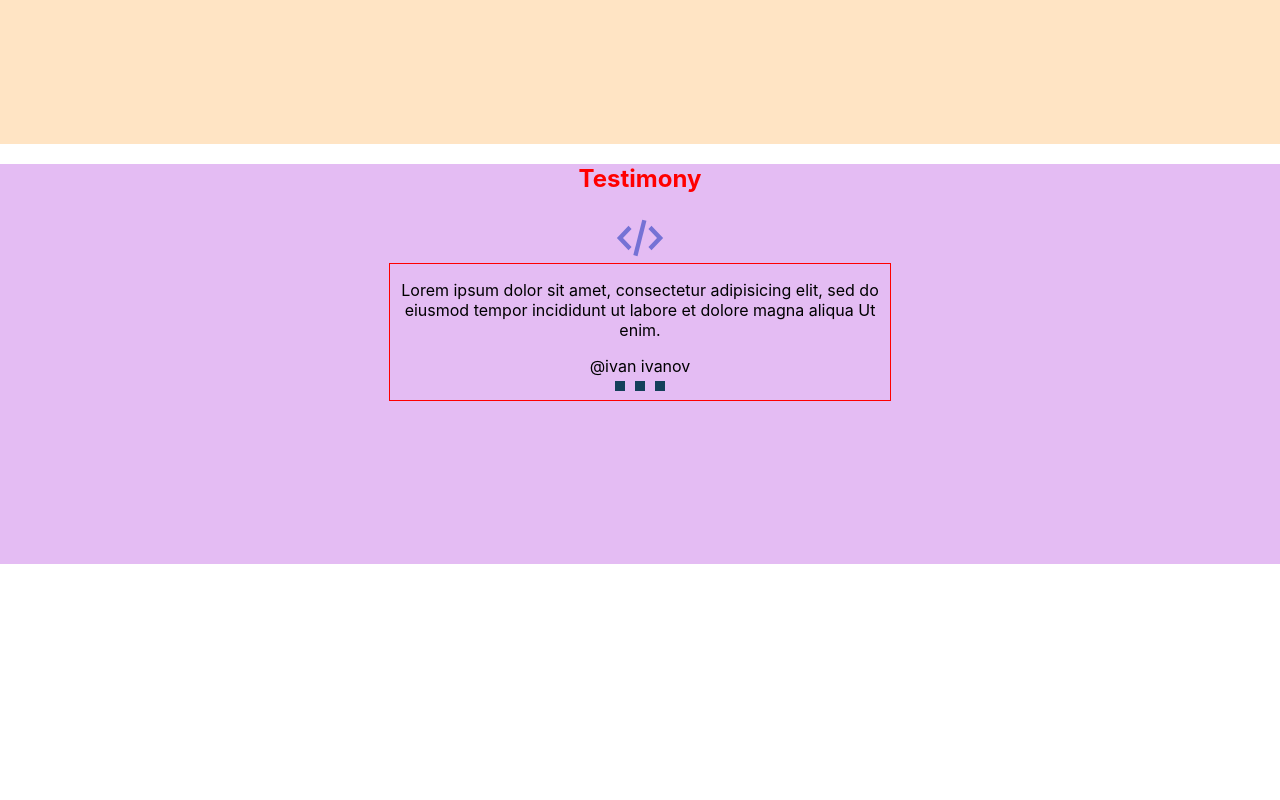
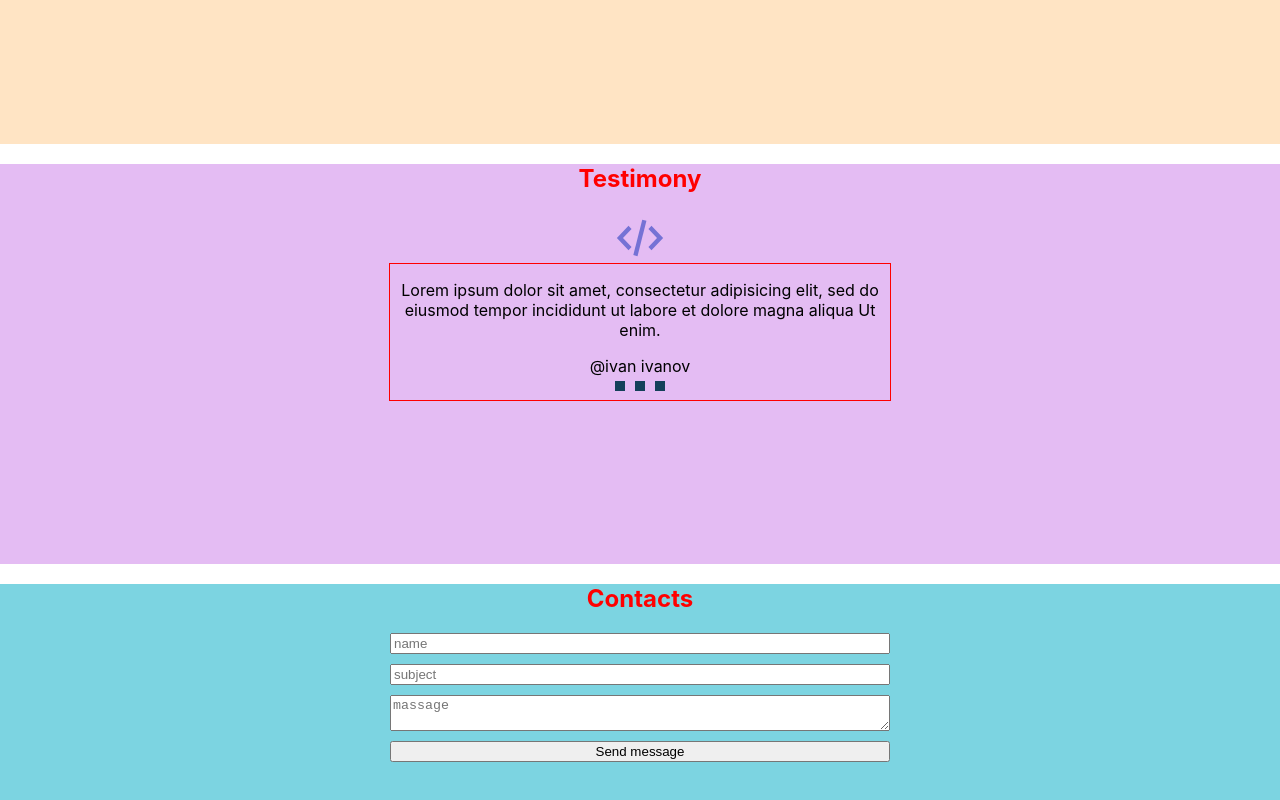
Before and after one commit to GlezovDmitriy/Portfolio, a React app: page / in a window 1280 px wide. Shown: the part 2350-3150 px from the top of the page. Before the commit the page ends 2914 px from the top, so only its background shows below. Built offline with nearby package versions, Linux system fonts and the light colour scheme.

Commit message:
added Contacts section

```diff
--- a/src/App.tsx
+++ b/src/App.tsx
@@ -5,6 +5,7 @@ import Main from "./layout/sections/main/Main";
 import Skills from "./layout/sections/skills/skills";
 import {Works} from "./layout/sections/works/Works";
 import {Testimony} from "./layout/sections/testimony/Testimony";
+import {Contacts} from "./layout/sections/contacts/Contacts";
 
 
 function App() {
@@ -15,6 +16,7 @@ function App() {
             <Skills/>
             <Works/>
             <Testimony/>
+            <Contacts/>
         </div>
     );
 }
--- /dev/null
+++ b/src/components/Button.tsx
@@ -0,0 +1,5 @@
+import styled from "styled-components";
+
+export const Button = styled.button`
+
+`
--- /dev/null
+++ b/src/layout/sections/contacts/Contacts.tsx
@@ -0,0 +1,36 @@
+import React from 'react';
+import styled from "styled-components";
+import {SectionTitle} from "../../../components/SectionTitle";
+import {FlexWrapper} from "../../../components/FlexWrapper";
+import {Button} from "../../../components/Button";
+
+export const Contacts = () => {
+    return (
+        <StyledContacts>
+            <SectionTitle>Contacts</SectionTitle>
+            <StyledForm>
+                <Field placeholder={"name"}></Field>
+                <Field placeholder={"subject"}></Field>
+                <Field placeholder={"massage"} as={"textarea"}></Field>
+            <Button type={"submit"}>Send message</Button>
+            </StyledForm>
+        </StyledContacts>
+    );
+};
+
+const StyledContacts = styled.section`
+  background-color: #7cd4e1;
+  min-height: 50vh;
+  align-items: center;
+`
+const StyledForm = styled.form`
+max-width: 500px;
+  width: 100%;
+  display: flex;
+  flex-direction: column;
+  gap: 10px;
+  margin: 0 auto;
+`
+const Field = styled.input`
+
+`
--- a/src/layout/sections/testimony/Testimony.tsx
+++ b/src/layout/sections/testimony/Testimony.tsx
@@ -19,7 +19,6 @@ export const Testimony = () => {
 };
 
 const StyledTestimony = styled.section`
-min-height: 100vh;
 background-color: #e4bcf3;
 min-height: 50vh;
 align-items: center;
```
